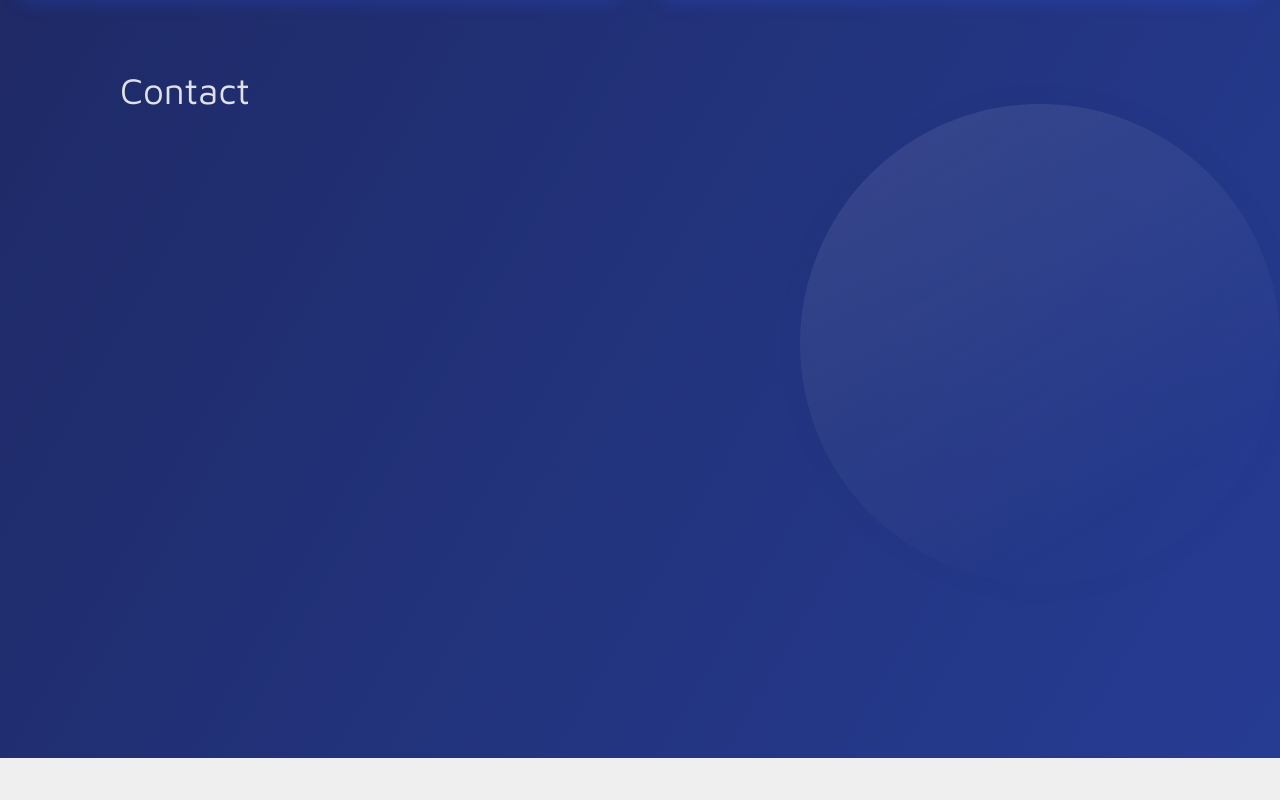
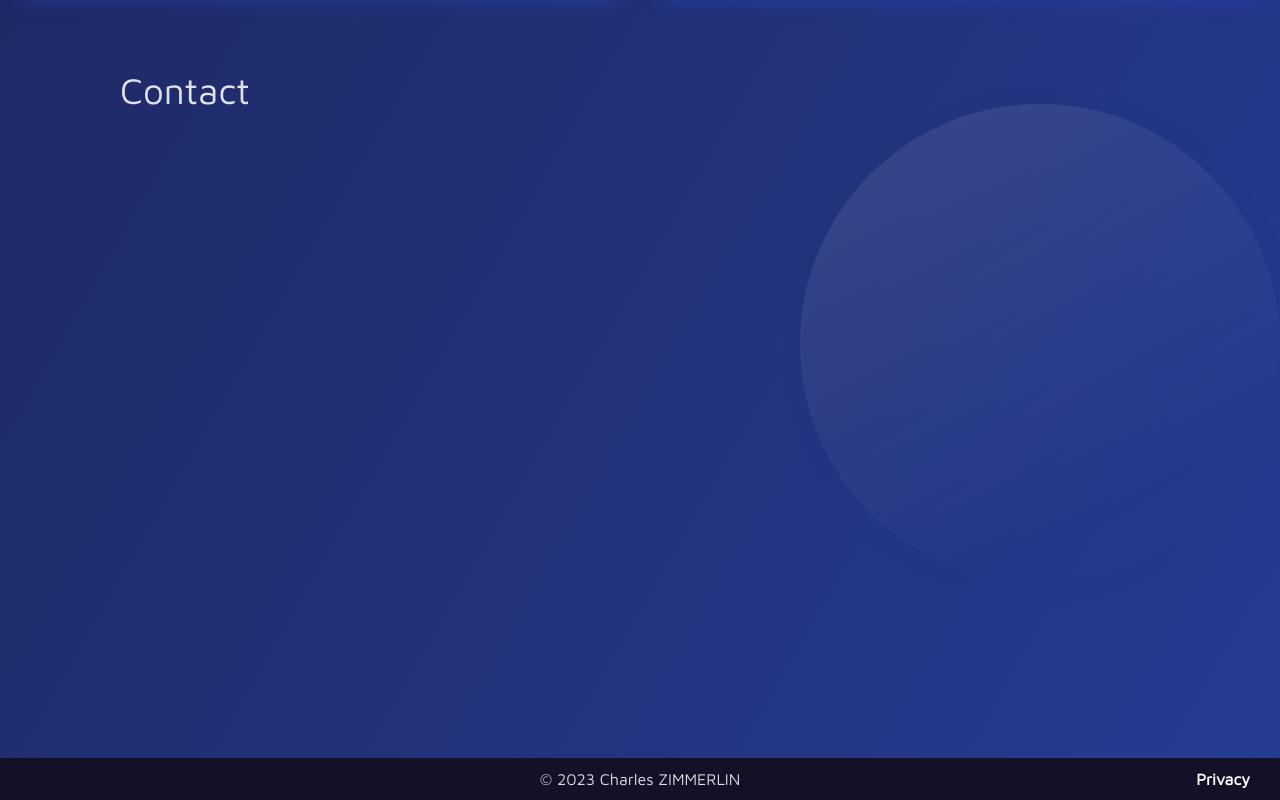
Before and after one commit to CharlesZim/charleszim.github.io, a React (Create React App) app: page / in a window 1280 px wide. Shown: the part 4107-4907 px from the top of the page. Before the commit the page ends 4865 px from the top, so only its background shows below. Built offline with nearby package versions, Linux system fonts and the light colour scheme.

Commit message:
Added footer

```diff
--- a/src/App.js
+++ b/src/App.js
@@ -7,7 +7,7 @@ import Portfolio from "./sections/Portfolio/Portfolio";
 import Services from "./sections/Service/Services";
 import Contact from "./sections/Contact/Contact";
 
-import Header from "./components/Header";
+import Header from "./sections/Header/Header";
 
 import { ParallaxProvider } from "react-scroll-parallax";
 import CircleOpacity from "./components/CircleOpacity";
@@ -15,9 +15,10 @@ import CircleOpacity from "./components/CircleOpacity";
 import PhotoFull from "./components/PhotoFull";
 
 import { Route, Routes } from "react-router-dom";
-import Privacy from "./components/Privacy";
+import Privacy from "./sections/Footer/Privacy";
 
 import "./App.css";
+import Footer from "./sections/Footer/Footer";
 
 const Main = () => {
   const [photo, setPhoto] = useState(null);
@@ -36,6 +37,7 @@ const Main = () => {
         <CircleOpacity left section={1} color="rgba(255,128,255,0.1)" />
         <CircleOpacity section={2} color="rgba(255,255,0,0.1)" />
         <CircleOpacity left section={3} color="rgba(255,255,255,0.1)" />
+        <Footer />
       </div>
     </ParallaxProvider>
   );
@@ -45,7 +47,7 @@ function App() {
   return (
     <Routes>
       <Route exact path="/" element={<Main />} />
-      <Route path="privacy" element={<Privacy />} />
+      <Route path="confidentiality" element={<Privacy />} />
     </Routes>
   );
 }
--- /dev/null
+++ b/src/sections/Footer/Footer.css
@@ -0,0 +1,36 @@
+.footer {
+    display: flex;
+    justify-content: center;
+    align-items: center;
+    background-color: var(--primary);
+    color: #fff;
+    padding: 12px 10%;
+    width: 100%;
+}
+.footerLeft {
+    display: flex;
+    flex-direction: column;
+    justify-content: center;
+    align-items: flex-start;
+}
+
+.footerLeft p{
+    font-size: 1em;
+}
+.footerRight {
+    display: flex;
+    justify-content: center;
+    align-items: center;
+    position: absolute;
+    right: 30px;
+}
+.footerRight a {
+    color: #fff;
+    text-decoration: none;
+    font-size: 1em;
+    font-weight: 600;
+    transition-duration: .2s;
+}
+.footerRight a:hover {
+    color: var(--hover);
+}
--- /dev/null
+++ b/src/sections/Footer/Footer.js
@@ -0,0 +1,19 @@
+import { Link } from "react-router-dom";
+import "./Footer.css";
+
+const Footer = () => {
+  return (
+    <footer className="footer">
+      <div className="footerLeft">
+        <p>© {new Date().getFullYear()} Charles ZIMMERLIN</p>
+      </div>
+      <div className="footerRight">
+        <Link href="#" to="/confidentiality">
+          Privacy
+        </Link>
+      </div>
+    </footer>
+  );
+};
+
+export default Footer;
--- a/src/components/Burger.js
+++ b/src/sections/Header/Burger.js
@@ -1,7 +1,7 @@
 import { useState, useEffect, useRef } from "react";
 import { Link } from "react-scroll";
 
-import { headerItems } from "../assets/Data";
+import { headerItems } from "../../assets/Data";
 
 const Burger = (props) => {
   const [active, setActive] = useState(false);
--- a/src/components/Header.js
+++ b/src/sections/Header/Header.js
@@ -6,10 +6,10 @@ import { motion, useScroll, useSpring, useAnimation } from "framer-motion";
 
 import Burger from "./Burger";
 
-import cv from "../assets/files/CV_Charles_Zimmerlin.pdf";
+import cv from "../../assets/files/CV_Charles_Zimmerlin.pdf";
 import "./Header.css";
 
-import { headerItems } from "../assets/Data.js";
+import { headerItems } from "../../assets/Data.js";
 
 const Header = () => {
   const handleDownload = () => {
```
Also changed, not shown: src/sections/Footer/Privacy.css (renamed from src/components/Privacy.css), src/sections/Footer/Privacy.js (renamed from src/components/Privacy.js), src/sections/Header/Header.css (renamed from src/components/Header.css).
